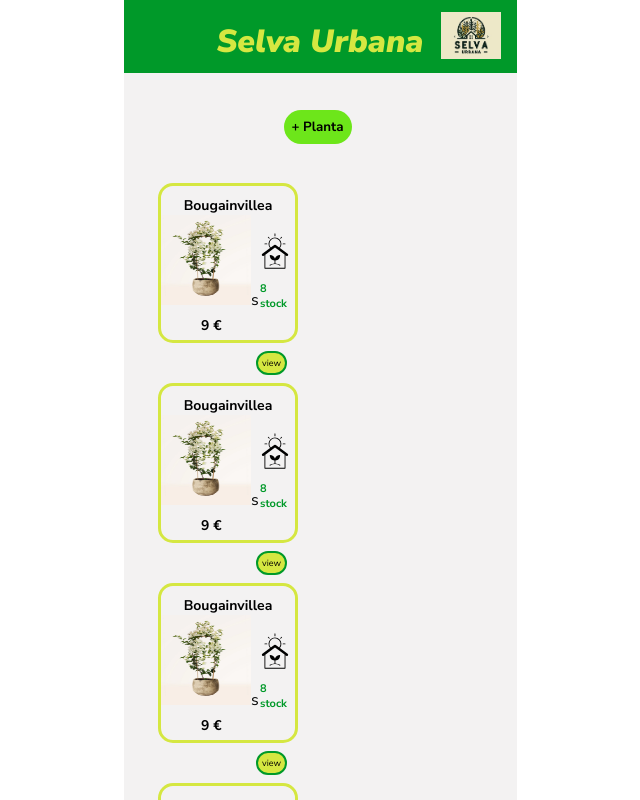
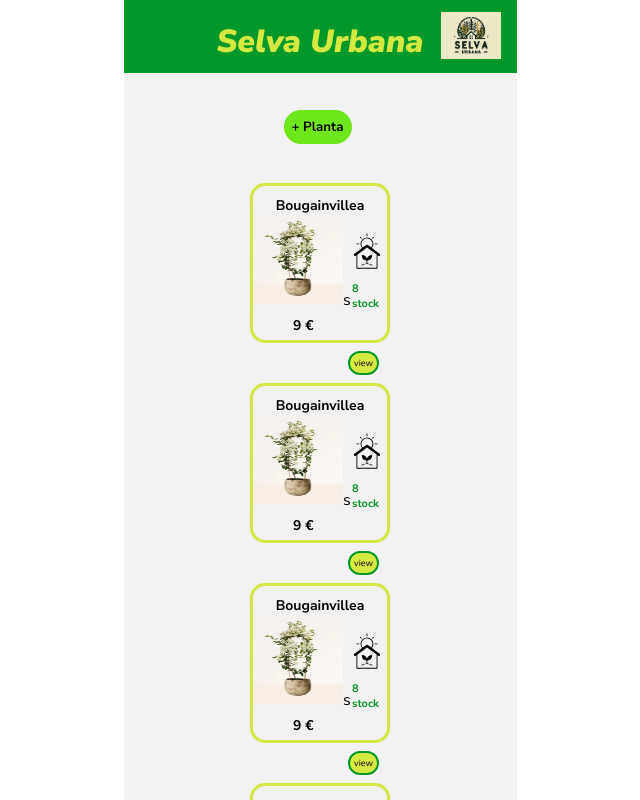
Before and after one commit to paolo-mad/SelvaUrbana-Paolo, a React (Vite) app: page / in a window 1280 px wide. Shown: the top 800 px of the page, without its empty margins (320-960 px from the left). Built offline with nearby package versions, Linux system fonts and the light colour scheme; data requests are answered from the project's data file.

Commit message:
Changes in details

```diff
--- a/src/index.css
+++ b/src/index.css
@@ -71,6 +71,8 @@ footer p {
   min-height: 700px;
   display: flex;
   flex-wrap: wrap;
+  align-items: center; /* Añade esta línea para centrar verticalmente */
+  justify-content: center; /* Añade esta línea para centrar horizontalmente */
 }
 
 .card {
@@ -89,6 +91,7 @@ footer p {
 }
 .backBtn{
   position: absolute;
+  text-align: center;
   bottom: 40px;
   background-color: #d5e741;
   border-radius: 30px;
--- a/src/pages/DetailsPage.jsx
+++ b/src/pages/DetailsPage.jsx
@@ -24,7 +24,7 @@ const Details = () => {
                             <img src={plants.photo} alt={plants.name} className='plantImgBig'/>
                             <p className="plantDescription">{plants.description}</p>
                             <Link to={'/'}>
-                                <button className="backBtn">back</button>
+                                <button className="backBtn">atrás</button>
                             </Link>
                         </div>
                     </main>
```
